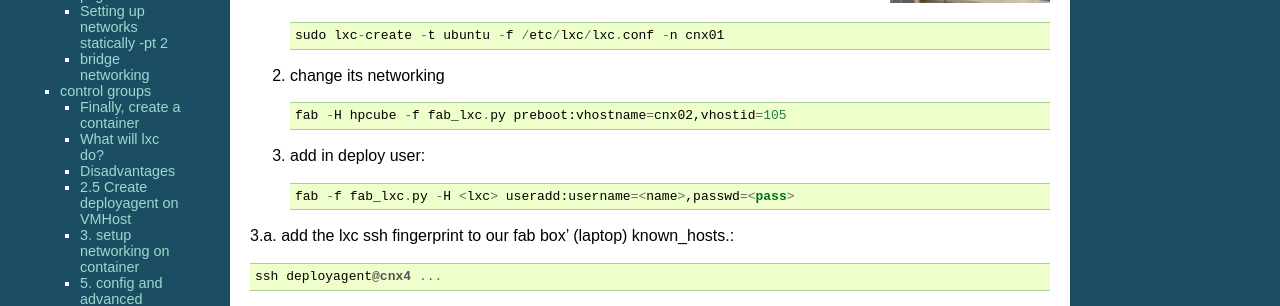
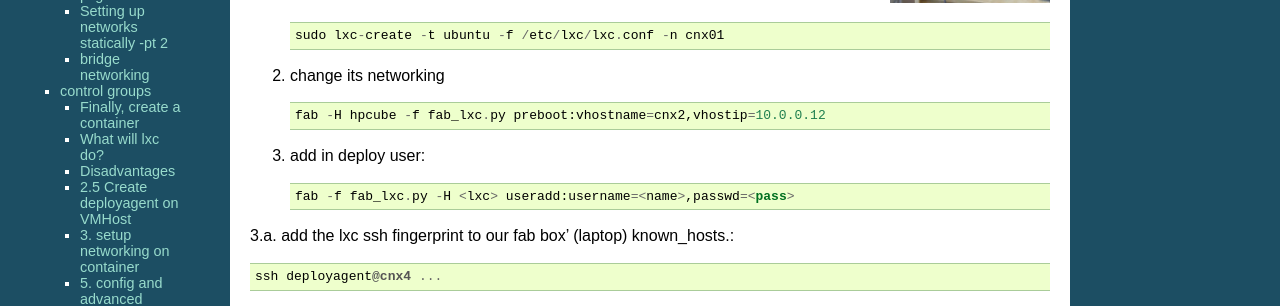
Before and after one commit to zniper/rhaptos2.repo, a Sphinx documentation site: the page built from docs/install-os.rst, in a window 1280 px wide and 900 px high. Shown: the part 279-585 px from the top of the window. Built offline with Sphinx 7.4.7, drawn with Linux system fonts in a browser that asks for light colours; some of the changed text lies outside the part shown.

Commit message:
altered call for preboot to include full ip

```diff
--- a/docs/install-os.rst
+++ b/docs/install-os.rst
@@ -23,7 +23,7 @@ tl;dr
 
 2. change its networking ::
 
-    fab -H hpcube -f fab_lxc.py preboot:vhostname=cnx02,vhostid=105
+    fab -H hpcube -f fab_lxc.py preboot:vhostname=cnx2,vhostip=10.0.0.12
 
 3. add in deploy user::
 
@@ -372,7 +372,7 @@ I recommend reading the lxc-create script
 
    assuming the VMHOST has had deployagent set up (user plus sudoers)
 
-   fab -f fab-configlxcinstance.py -H hpcube preboot:vhostname=cnx1,vhostid=11
+   fab -f fab-configlxcinstance.py -H hpcube preboot:vhostname=cnx1,vhostip=10.0.0.11
 
    this will connect to vmhost, kerslunk the files under rootfs, start the instance, then login as root and fix a few things.
 
```
